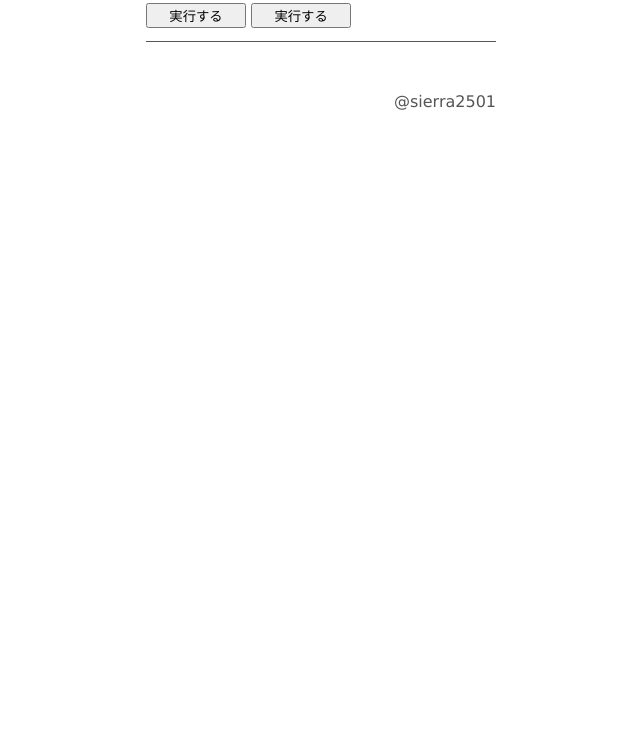
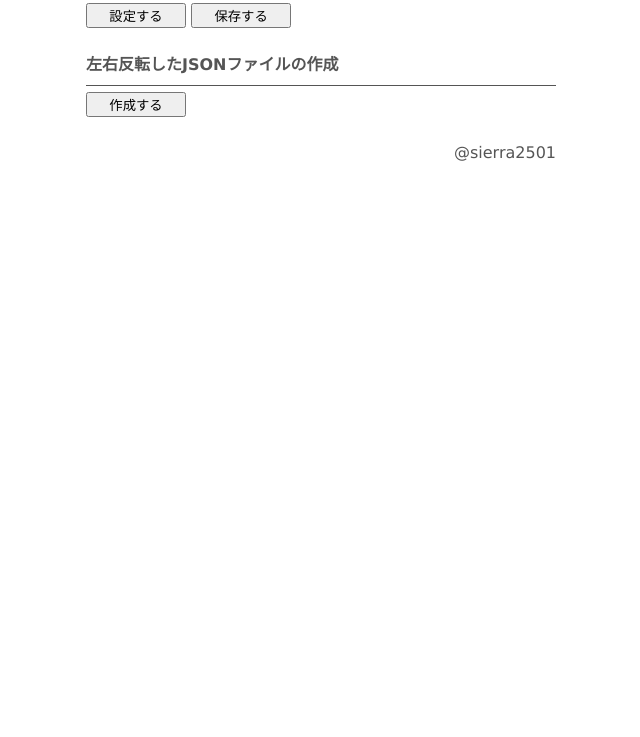
Before and after one commit to sierra2501/setBoneJointLimit, a plain HTML site: page index.html in a window 1280 px wide. Shown: the part 63-800 px from the top of the page, without its empty margins (319-959 px from the left). Drawn offline with Linux system fonts and the light colour scheme.

Commit message:
デザイン修正

```diff
--- a/css/style.css
+++ b/css/style.css
@@ -1,8 +1,8 @@
 #sh-wd-wrapper{
   display: flex;
   flex-direction: column;
-  width: 350px;
-  height: 180px;
+  width: 470px;
+  height: 220px;
   margin: 10px auto;
 }
 #sh-wd-header{
@@ -31,7 +31,11 @@
   width: 100px;
 }
 
-#sh-wd-result{
-  width: 100%;
+#sh-wd-form .sh-wd-tp{
+  padding-top: 20px;
+}
+#sh-wd-form .sh-wd-tp h6{
+  margin-bottom: 5px;
+  padding-bottom: 5px;
   border-bottom: 1px solid #555555;
 }
--- a/index.html
+++ b/index.html
@@ -19,6 +19,15 @@
 
         window.external.setScript(py_src);
     }
+
+    function do_script_m () {
+
+        // 外部ファイルのPythonコードを読み込み.
+        py_src_m = readFileToString('py/mirrorBoneJointLimit.py');
+
+        window.external.setScript(py_src_m);
+
+    }
     </script>
 
 </head>
@@ -28,18 +37,20 @@
     <div id="sh-wd-wrapper">
 
         <div id="sh-wd-header">
-            <h3>テスト</h3>
+            <h3>ボーンの回転角制限の設定と保存</h3>
         </div>
 
         <div id="sh-wd-main">
             <form id="sh-wd-form">
-                <input type="button" value="実行する" onclick="do_script('SET');" />
-                <input type="button" value="実行する" onclick="do_script('GET');" />
+                <div>
+                    <input type="button" id="mode_set" form="sh-wd-form" value="設定する" onclick="do_script('SET');" />
+                    <input type="button" id="mode_get" form="sh-wd-form" value="保存する" onclick="do_script('GET');" />
+                </div>
+                <div class="sh-wd-tp">
+                    <h6>左右反転したJSONファイルの作成</h6>
+                    <input type="button" id="mode_get" form="sh-wd-form" value="作成する" onclick="do_script_m();" />
+                </div>
             </form>
-            <div id ="sh-wd-result">
-                <p><span id = "result"></span></p>
-            </div>
-
         </div>
 
         <div id="sh-wd-footer">
```
